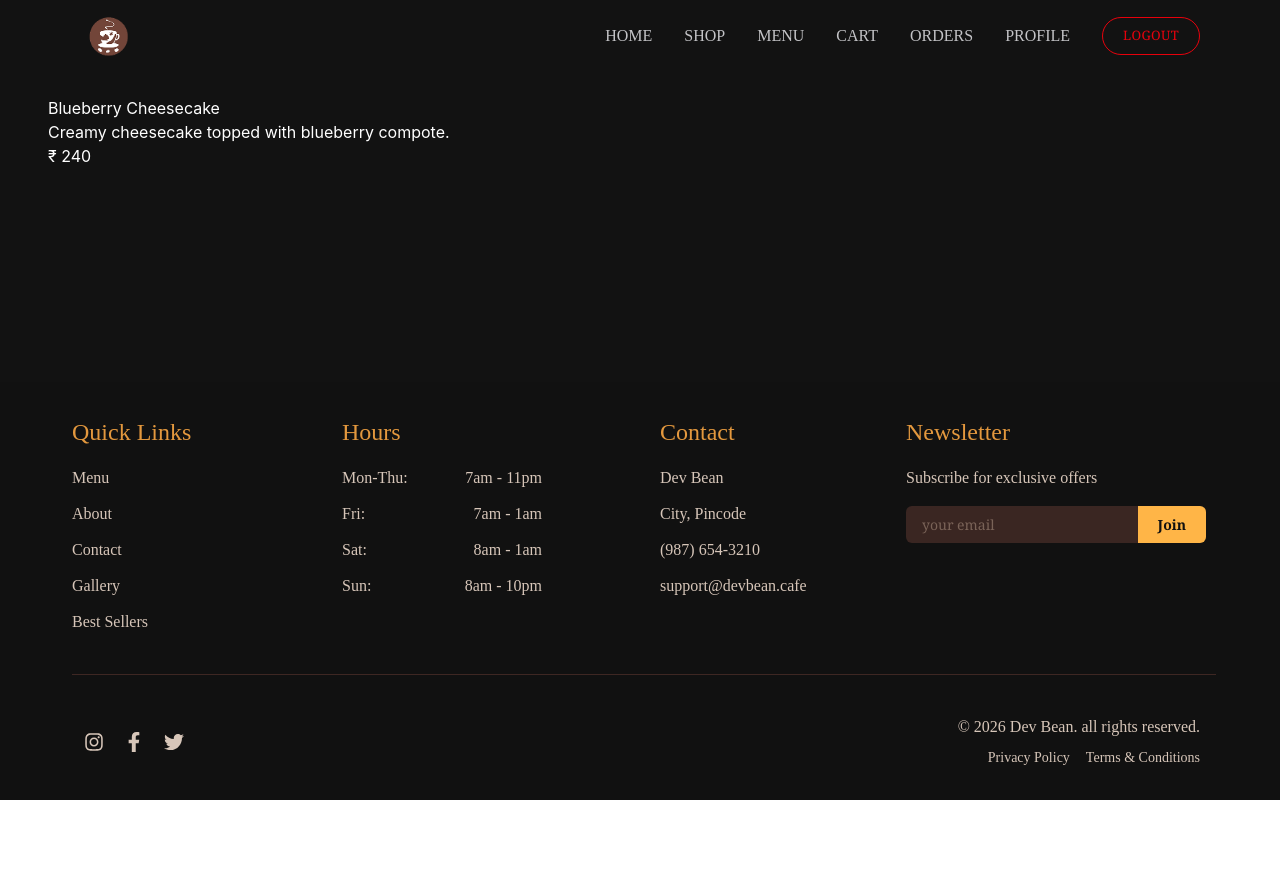
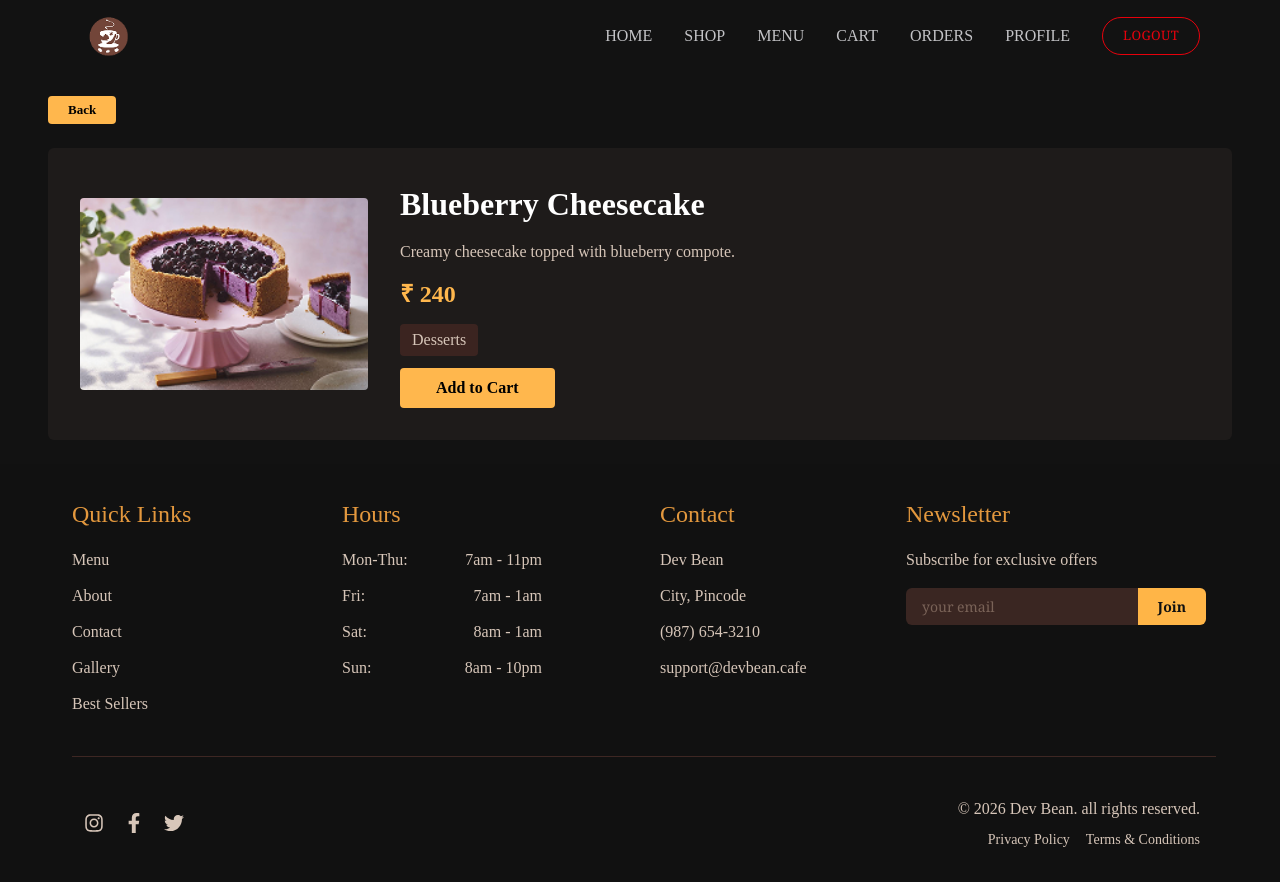
Before and after one commit to abduletifabdella29-lab/DevBean-Cafe, a React (Vite) app: page /product/1 in a window 1280 px wide. Before the commit the page ends 800 px from the top, so only its background shows below. Built offline with nearby package versions, Linux system fonts and the light colour scheme.

Commit message:
feat: enhance Detail page with product image, category, and improved layout

```diff
--- a/src/Pages/Detail/Detail.jsx
+++ b/src/Pages/Detail/Detail.jsx
@@ -1,17 +1,62 @@
-import { useParams } from 'react-router-dom'
+import { useState } from 'react'
+import { Link, Navigate, useParams } from 'react-router-dom'
 import { products } from '../Shop/ShopData.js'
+import { reviews } from './DetailData.js'
 
 export default function Detail() {
 
-    const { id } = useParams();
+    const { id } = useParams()
 
-    const product = products.find((p) => p.id === Number(id));
+    const product = products.find((p) => p.id === Number(id))
+
+
+    if (!product) {
+    return <Navigate to="*" replace />
+    }
 
     return (
         <main className="px-12 py-6">
-            <h1 className="text-white">{product.name}</h1>
-            <p className="text-white">{product.description}</p>
-            <p className="text-white">₹ {product.price}</p>
+            {/* ---------- Back ---------- */}
+            <Link
+                to="/Shop"
+                className="inline-block mb-6 px-5 py-1 rounded bg-[#FFB74D] text-black text-[13px] font-['DM_Serif_Text'] font-bold transition-all duration-300 hover:bg-[#ffa726]"
+            >
+                Back
+            </Link>
+
+            {/* ---------- Product ---------- */}
+            <section className="bg-[#1E1B1A] rounded-md p-8 flex flex-col md:flex-row items-center gap-8">
+                <div className="w-full md:w-72 h-48 bg-[#5a3a34] rounded overflow-hidden flex items-center justify-center text-[#C3C3C6] text-xs shrink-0">
+                    {product.image ? (
+                        <img
+                            src={product.image}
+                            alt={product.name}
+                            className="w-full h-full object-cover"
+                        />
+                    ) : (
+                        'image'
+                    )}
+                </div>
+
+                <div className="flex flex-col items-start gap-3">
+                    <h1 className="text-white text-[32px] font-['DM_Serif_Text'] font-bold">
+                        {product.name}
+                    </h1>
+                    <p className="text-[#D7C6B9] text-[16px] font-['DM_Serif_Text']">
+                        {product.description}
+                    </p>
+                    <p className="text-[#FFB74D] text-[24px] font-['DM_Serif_Text'] font-bold">
+                        ₹ {product.price}
+                    </p>
+                    <span className="px-3 py-1 rounded bg-[#3B2420] text-[#D7C6B9] text-[16px] font-['DM_Serif_Text']">
+                        {product.category}
+                    </span>
+
+                    <button className="px-9 py-2 bg-[#FFB74D] text-black text-[16px] font-['DM_Serif_Text'] font-bold rounded cursor-pointer transition-all duration-300 hover:bg-[#ffa726]">
+                        Add to Cart
+                    </button>
+                </div>
+            </section>
         </main>
     )
 }
```
